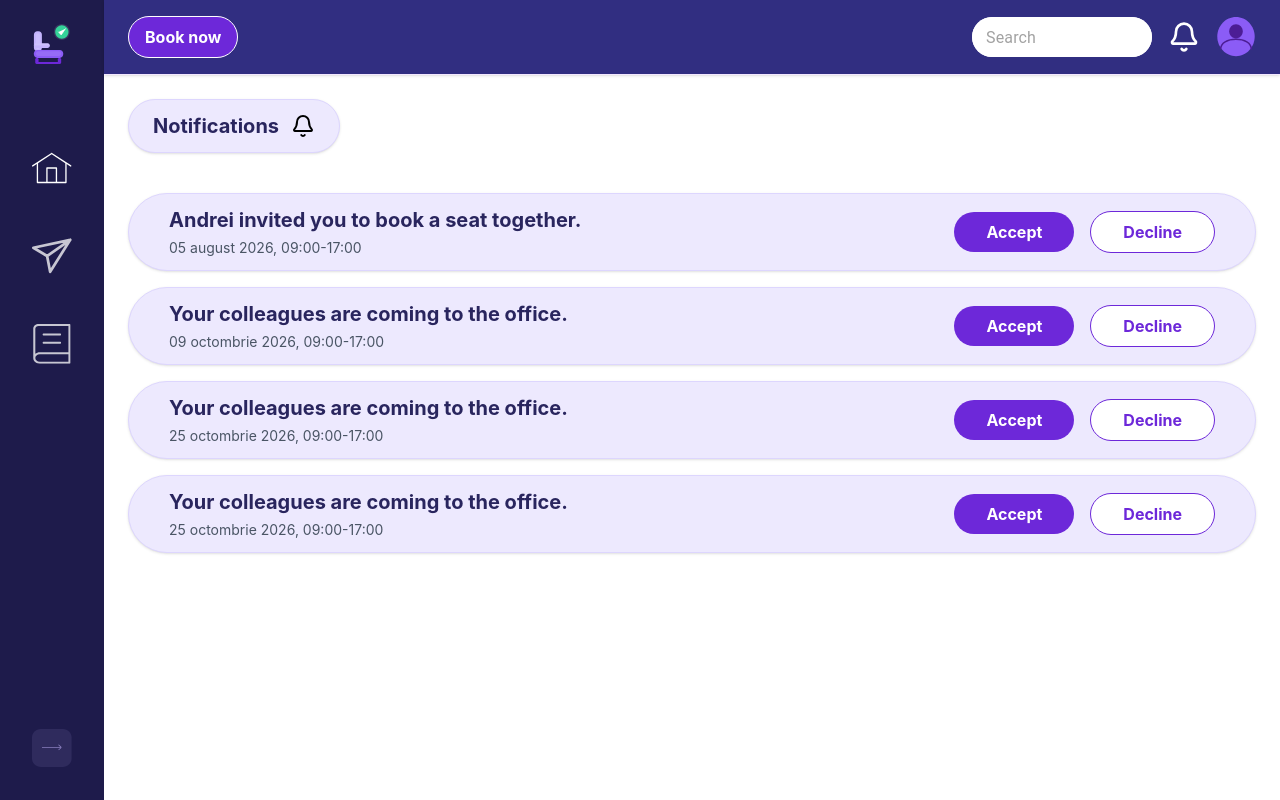
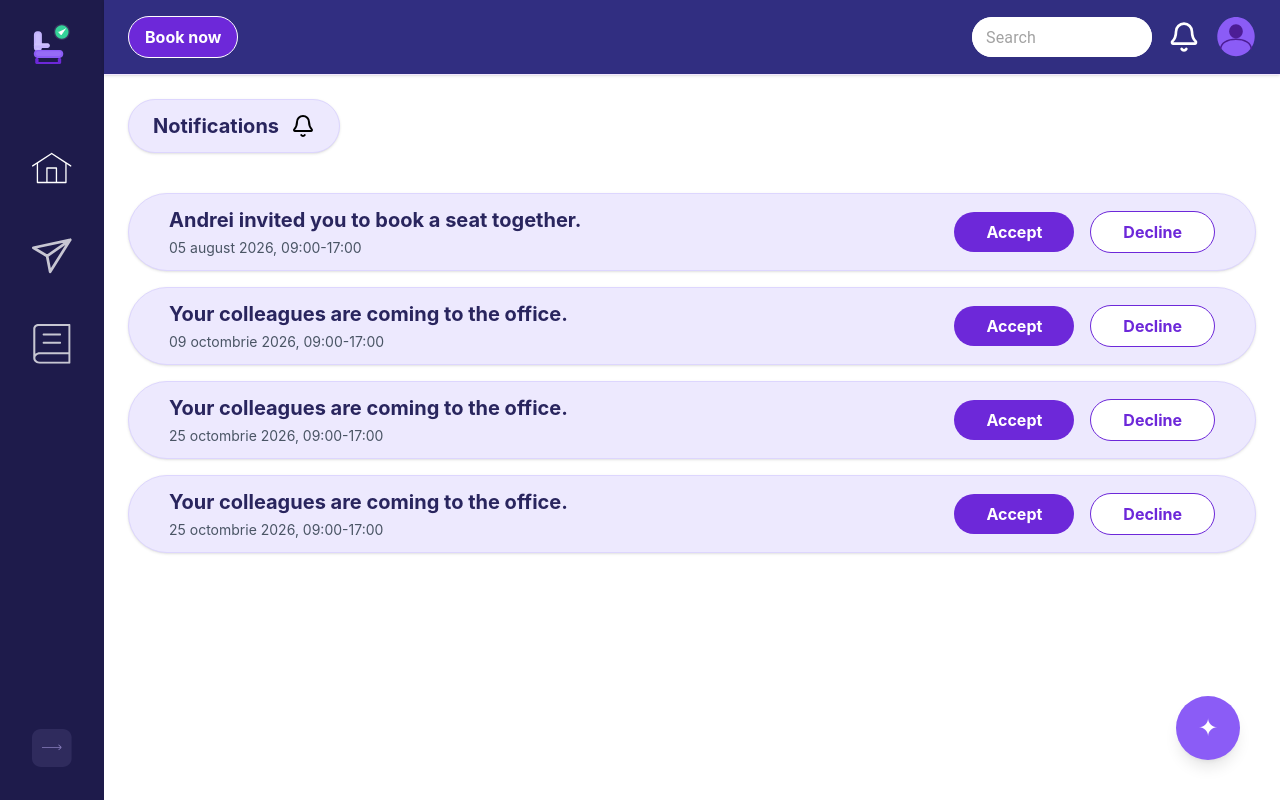
Before and after one commit to Edward11-boop/ITSSProject2026, a React (Vite) app: page /notifications in a window 1280 px wide. Built offline with nearby package versions, Linux system fonts and the light colour scheme.

Commit message:
Added a component for the floating icon

```diff
--- /dev/null
+++ b/src/components/FloatingIcon.tsx
@@ -0,0 +1,13 @@
+import React from 'react'
+
+const FloatingIcon = () => {
+  return (
+    <div>
+        <button className="fixed bottom-10 right-10 flex h-16 w-16 items-center justify-center rounded-full bg-[#8B5CF6] text-2xl text-white shadow-lg transition-transform hover:scale-105 hover:bg-[#7C3AED]">
+          ✦
+        </button>
+    </div>
+  )
+}
+
+export default FloatingIcon
--- a/src/pages/Dashboard.tsx
+++ b/src/pages/Dashboard.tsx
@@ -1,6 +1,7 @@
 import DashboardCard from "@/components/dashboard/DashboardCard"
 import DashboardWelcome from "@/components/dashboard/DashboardWelcome"
 import PlaceholderPanel from "@/components/dashboard/PlaceholderPanel"
+import FloatingIcon from "@/components/FloatingIcon"
 
 const Dashboard = () => {
   return (
@@ -32,6 +33,7 @@ const Dashboard = () => {
           </div>
         </div>
       </div>
+      <FloatingIcon />
     </div>
   )
 }
--- a/src/pages/History.tsx
+++ b/src/pages/History.tsx
@@ -3,6 +3,7 @@ import BookingCard from "@/components/history/BookingCard"
 import BookingTabs from "@/components/history/BookingTabs"
 import ConfirmDeleteModal from "@/components/history/ConfirmDeleteModal"
 import type { Booking, BookingTab } from "@/components/history/types"
+import FloatingIcon from "@/components/FloatingIcon"
 
 const initialBookings: Booking[] = [
   { id: 1, title: "Rezervare 1", date: "28 Iulie 2026", seat: "Rand 3, C7", room: "Sala A", time: "09:00 - 17:00", status: "In asteptare", tab: "Viitoare" },
@@ -61,9 +62,7 @@ const History = () => {
           </div>
         </div>
 
-        <button className="fixed bottom-10 right-10 flex h-16 w-16 items-center justify-center rounded-full bg-[#8B5CF6] text-2xl text-white shadow-lg transition-transform hover:scale-105 hover:bg-[#7C3AED]">
-          +
-        </button>
+        <FloatingIcon />
       </div>
 
       {isModalOpen && (
--- a/src/pages/Notifications.tsx
+++ b/src/pages/Notifications.tsx
@@ -1,6 +1,7 @@
 import { useState } from "react"
 import NotificationHeader from "@/components/notifications/NotificationHeader"
 import NotificationItem, { type Notification } from "@/components/notifications/NotificationItem"
+import FloatingIcon from "@/components/FloatingIcon"
 
 const initialNotifications: Notification[] = [
   {
@@ -121,6 +122,8 @@ const Notifications = () => {
           />
         ))}
       </div>
+
+      <FloatingIcon />
     </div>
   )
 }
```
